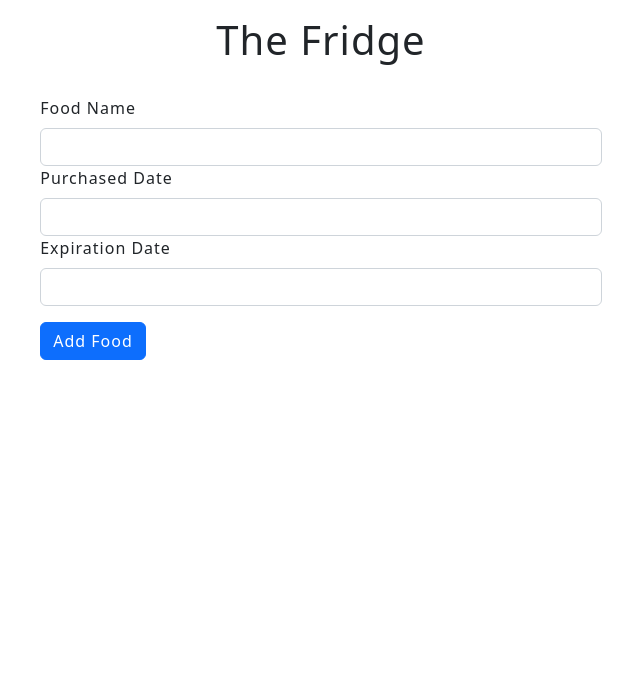
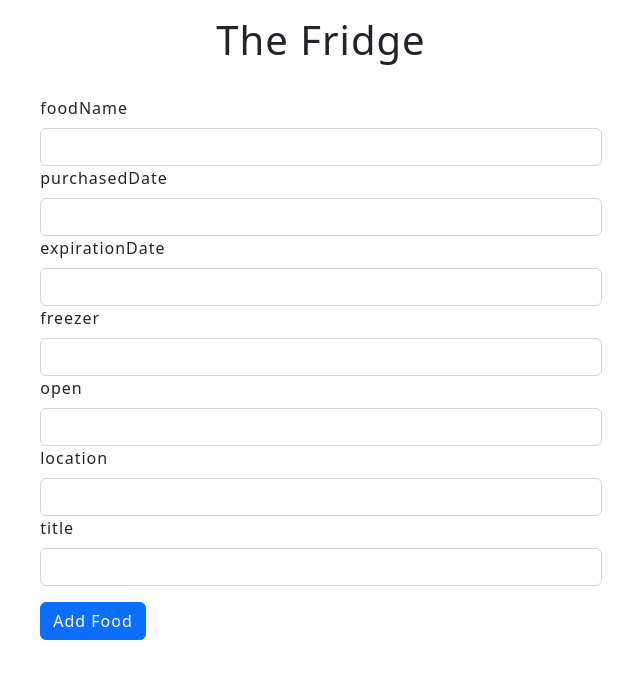
Before and after one commit to LeaskN/TheFridge, a React (Vite) app: page / in a window 1280 px wide. Shown: the top 678 px of the page, without its empty margins (319-959 px from the left). Built offline with nearby package versions, Linux system fonts and the light colour scheme.

Commit message:
feat: tables more dynamic for more columns

```diff
--- a/src/components/FoodForm.tsx
+++ b/src/components/FoodForm.tsx
@@ -8,11 +8,15 @@ interface FoodFormProps {
   toggleModal: () => void;
 }
 
-const FoodForm: FC<FoodFormProps> = ({ dispatch, dataToEdit, toggleModal}) => {
+const FoodForm: FC<FoodFormProps> = ({ dispatch, dataToEdit, toggleModal }) => {
   const [food, setFood] = useState({
     foodName: dataToEdit?.foodName ? dataToEdit.foodName : '',
     purchasedDate: dataToEdit?.purchasedDate ? dataToEdit.purchasedDate : '',
-    expirationDate: dataToEdit?.expirationDate ? dataToEdit.expirationDate : ''
+    expirationDate: dataToEdit?.expirationDate ? dataToEdit.expirationDate : '',
+    freezer: dataToEdit?.freezer ? dataToEdit.freezer : '',
+    open: dataToEdit?.open ? dataToEdit.open : '',
+    location: dataToEdit?.location ? dataToEdit.location : '',
+    title: dataToEdit?.title ? dataToEdit.title : '',
   });
   const handleOnChange = (event: React.ChangeEvent<HTMLInputElement>) => {
     const { name, value } = event.target;
@@ -25,7 +29,7 @@ const FoodForm: FC<FoodFormProps> = ({ dispatch, dataToEdit, toggleModal}) => {
   };
   const handleOnSubmit = (event: React.FormEvent<HTMLFormElement>) => {
     event.preventDefault();
-    if(!dataToEdit){
+    if (!dataToEdit) {
       dispatch({
         type: 'ADD_FOOD',
         payload: {
@@ -35,8 +39,12 @@ const FoodForm: FC<FoodFormProps> = ({ dispatch, dataToEdit, toggleModal}) => {
       });
       setFood({
         foodName: '',
-        expirationDate:'',
-        purchasedDate:''
+        purchasedDate: '',
+        expirationDate: '',
+        freezer: '',
+        open: '',
+        location: '',
+        title: '',
       })
     } else {
       dispatch({
@@ -54,36 +62,24 @@ const FoodForm: FC<FoodFormProps> = ({ dispatch, dataToEdit, toggleModal}) => {
   };
   return (
     <Form onSubmit={handleOnSubmit} className='food-form'>
-      <Form.Group controlId='foodName'>
-        <Form.Label>Food Name</Form.Label>
+      {/* <ul>
+      {Object.keys(food).map((key) => {
+        return <li>{key}: {food[key]}</li>
+      })}
+      </ul> */}
+      {Object.keys(food).map((key) => {
+        return <Form.Group controlId='foodName'>
+          <Form.Label>{key}</Form.Label>
           <Form.Control
-          className='foodName'
-          name='foodName'
-          value={food.foodName}
+            className={key}
+            name={key}
+            value={food[key]}
             type='text'
             onChange={handleOnChange}
           />
+          {/* {key}: {food[key]} */}
           </Form.Group>
-      <Form.Group controlId='purchasedDate'>
-        <Form.Label>Purchased Date</Form.Label>
-        <Form.Control
-          className='purchasedDate'
-          name='purchasedDate'
-          value={food.purchasedDate}
-          type='text'
-          onChange={handleOnChange}
-        />
-      </Form.Group>
-      <Form.Group controlId='expirationDate'>
-        <Form.Label>Expiration Date</Form.Label>
-        <Form.Control
-          className='expirationDate'
-          name='expirationDate'
-          value={food.expirationDate}
-          type='text'
-          onChange={handleOnChange}
-        />
-      </Form.Group>
+      })}
       <Form.Group controlId='submit'>
         <Button variant='primary' type='submit' className='submit-btn'>
           {dataToEdit ? 'Update Food' : 'Add Food'}
--- a/src/components/FoodItem.tsx
+++ b/src/components/FoodItem.tsx
@@ -5,16 +5,22 @@ import { Action, Food } from '../reducer/foodReducer';
 interface ExtraProps {
   handleEdit: (id:number) => void;
   dispatch: React.Dispatch<Action>;
+  food: Food[];
 }
 
 // type FoodProps = FoodType & ExtraProps;
 
-const FoodItem: FC<Food & ExtraProps> = ({ id, foodName, expirationDate, purchasedDate, handleEdit, dispatch }) => {
+const FoodItem: FC<Food & ExtraProps> = ({ id, food, handleEdit, dispatch }) => {
   return (
     <tr>
-      <td>{foodName}</td>
-      <td>{expirationDate}</td>
-      <td>{purchasedDate}</td>
+      {console.log(Object.keys(food).map((item) => food[item]))}
+      {
+        Object.keys(food)
+        .filter(item => item !== 'id' && item !== 'title')
+        .map(item => <td>{food[item]}</td>)
+      }
+
+
       <td>
         <AiFillEdit size={20} onClick={() => handleEdit(id)} className='icon' />
       </td>
--- a/src/components/FoodList.tsx
+++ b/src/components/FoodList.tsx
@@ -11,6 +11,7 @@ const FoodList: FC<FoodListProps> = ({
   handleEdit,
   dispatch
 }) => {
+  console.log(foods)
   return (
     <div className='foods-list'>
       <h3 className='foods-list-title'>List of Foods</h3>
@@ -21,6 +22,9 @@ const FoodList: FC<FoodListProps> = ({
               <th>Food Name</th>
               <th>Expiration Date</th>
               <th>Purchase Date</th>
+              <th>Freezer</th>
+              <th>Open</th>
+              <th>Location</th>
               <th>Edit</th>
               <th>Delete</th>
             </tr>
@@ -30,7 +34,7 @@ const FoodList: FC<FoodListProps> = ({
               foods.map((food) => (
                 <FoodItem
                   key={food.id}
-                  {...food}
+                  food={food}
                   handleEdit={handleEdit}
                   dispatch={dispatch}
                 />))
--- a/src/reducer/foodReducer.ts
+++ b/src/reducer/foodReducer.ts
@@ -3,6 +3,10 @@ export interface Food {
   foodName: string;
   purchasedDate: string;
   expirationDate: string;
+  freezer: boolean;
+  open: boolean;
+  location: string;
+  title: string;
 }
 export interface Update {
   id: number;
@@ -30,7 +34,7 @@ export const foodsReducer = (state: State, action: Action) => {
         ...state,
         foods: [...state.foods, action.payload as Food]
       };
-      case 'UPDATE_FOOD':
+    case 'UPDATE_FOOD':{
       const { id, updates } = action.payload as Update;
       return {
         ...state,
@@ -44,6 +48,7 @@ export const foodsReducer = (state: State, action: Action) => {
           return food;
         })
       };
+    }
     default:
       return state;
   }
--- a/tsconfig.json
+++ b/tsconfig.json
@@ -18,7 +18,10 @@
     "strict": true,
     "noUnusedLocals": true,
     "noUnusedParameters": true,
-    "noFallthroughCasesInSwitch": true
+    "noFallthroughCasesInSwitch": true,
+
+    "allowSyntheticDefaultImports": true,
+    "esModuleInterop": true
   },
   "include": ["src"],
   "references": [{ "path": "./tsconfig.node.json" }]
```
Also changed, not shown: 2 other files (tests, documents, lock files or other folders). Lines whose indentation alone changed are shown as unchanged.
